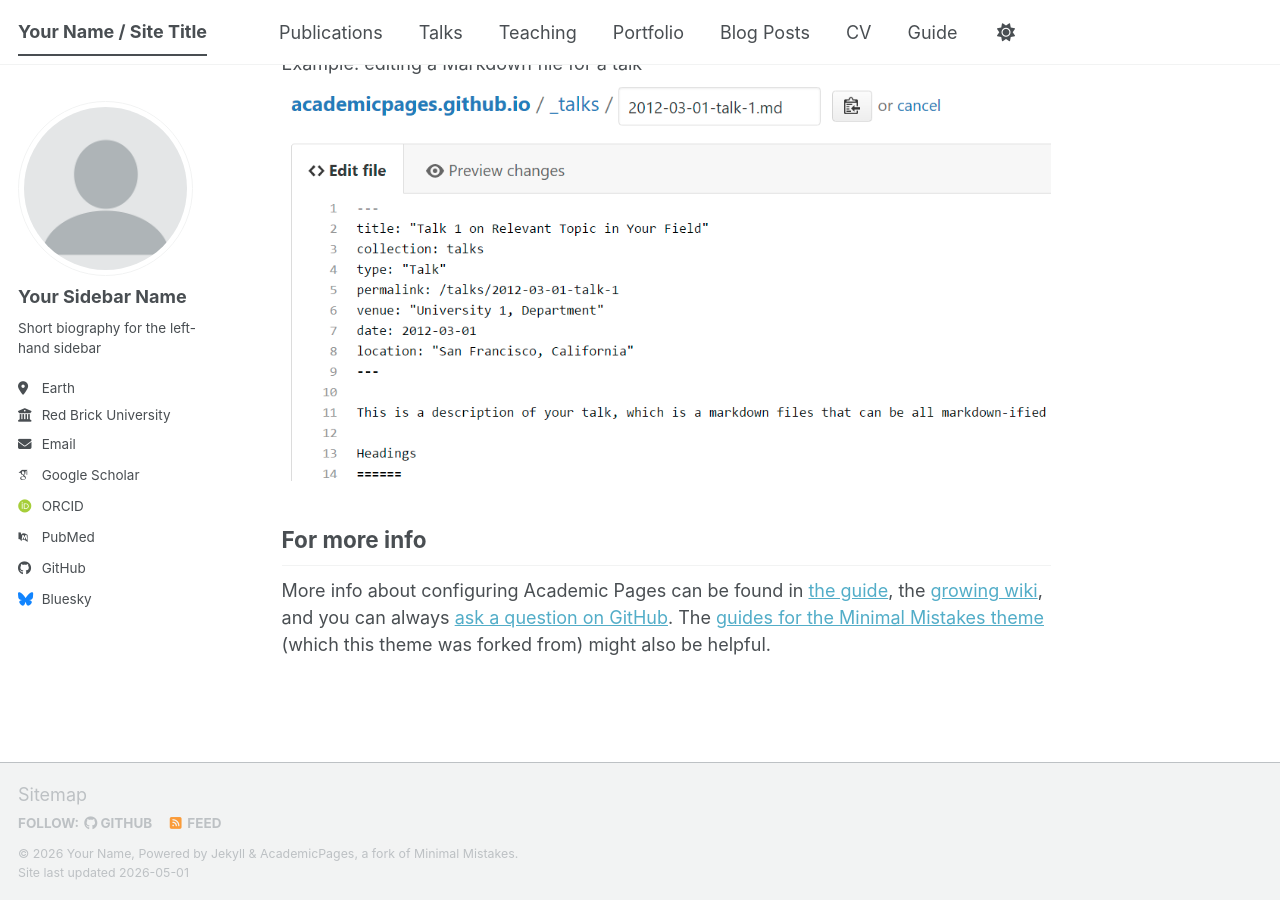
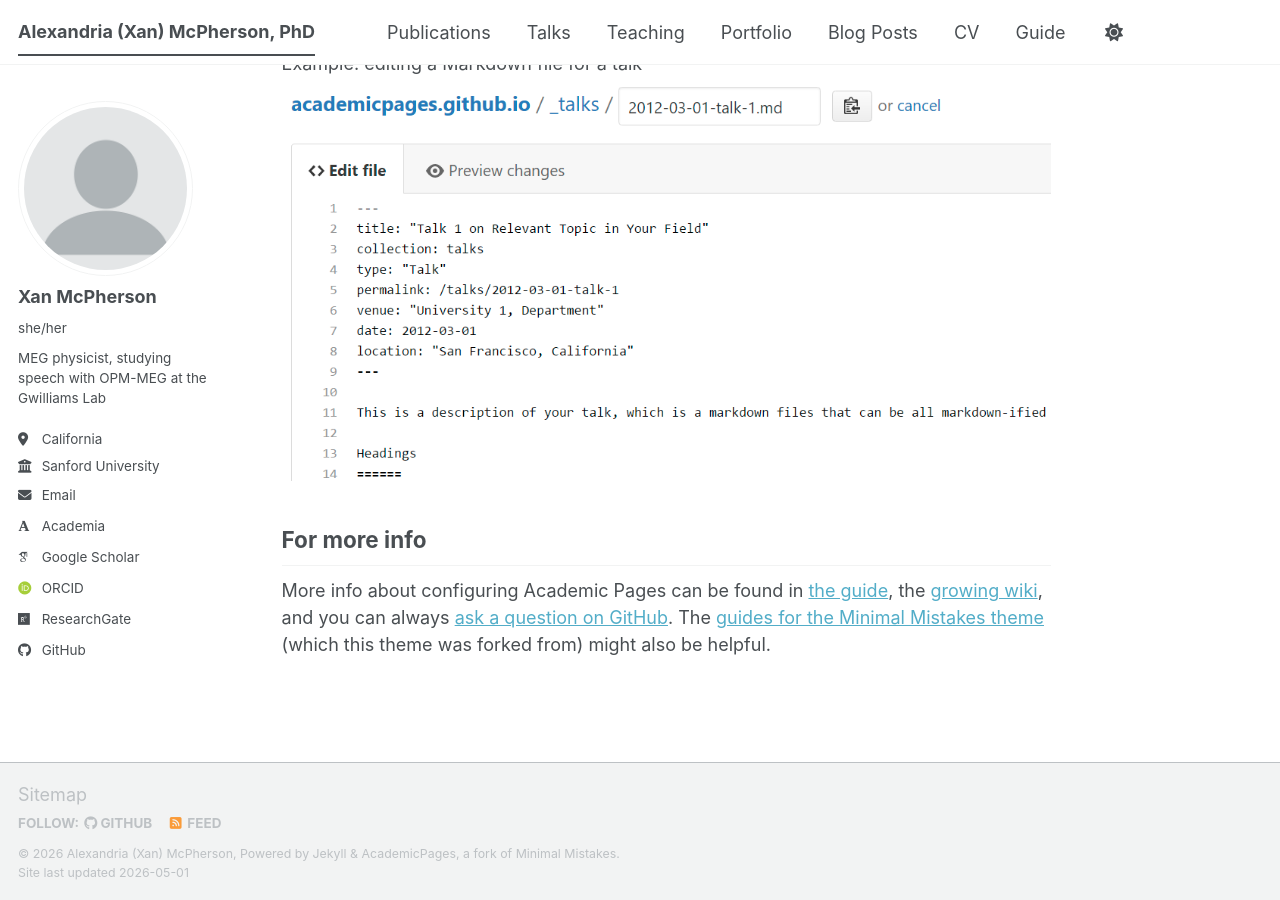
Before and after one commit to xannnimal/xannnimal.github.io, a Jekyll site: the page built from _pages/about.md, in a window 1280 px wide and 900 px high, scrolled down 2720 px. Built offline with Jekyll 4.4.1, drawn with Linux system fonts in a browser that asks for light colours; some web fonts are replaced; a script bundle is joined from its source files by our own code; library files that are not in the unit come from our copies.

Commit message:
Update _config.yml

```diff
--- a/_config.yml
+++ b/_config.yml
@@ -9,14 +9,14 @@
 # Basic Site Settings
 locale                   : "en-US"
 site_theme               : "default" # The available themes options are "default", "air", "sunrise", "mint", "dirt" and "contrast"
-title                    : "Your Name / Site Title"
+title                    : "Alexandria (Xan) McPherson, PhD"
 title_separator          : "-"
-name                     : &name "Your Name"
-description              : &description "Your Name's academic portfolio"   # Update this with a general description of your site, this is the default if not overridden by a page
-url                      : https://academicpages.github.io # The base hostname & protocol for your site e.g. "https://[your GitHub username].github.io",
+name                     : &name "Alexandria (Xan) McPherson"
+description              : &description "Xan's portfolio"   # Update this with a general description of your site, this is the default if not overridden by a page
+url                      : https://xannnimal.github.io # The base hostname & protocol for your site e.g. "https://[your GitHub username].github.io",
                                                            # or if you already have some other page hosted on Github then use "https://[your GitHub username].github.io/[Your Repo Name]"
 baseurl                  : "" # the subpath of your site, e.g. "/blog"
-repository               : "academicpages/academicpages.github.io"
+repository               : "xannnimal/xannnimal.github.io"
 
 # Site Author - The following control what appear as part of the author content on the side bar.
 #               If a field is blank the icon and link will not appear, otherwise it will be shown.
@@ -24,25 +24,25 @@ repository               : "academicpages/academicpages.github.io"
 author:
   # Biographic information
   avatar           : "profile.png"
-  name             : "Your Sidebar Name"
-  pronouns         : # example: "she/her"
-  bio              : "Short biography for the left-hand sidebar"
-  location         : "Earth"
-  employer         : "Red Brick University"
+  name             : "Xan McPherson"
+  pronouns         : "she/her"
+  bio              : "MEG physicist, studying speech with OPM-MEG at the Gwilliams Lab"
+  location         : "California"
+  employer         : "Sanford University"
   uri              : # URL
-  email            : "none@example.org"
+  email            : "amcphers@stanford.edu"
 
   # Academic websites
-  academia         : # URL
+  academia         : "https://profiles.stanford.edu/alexandria-mcpherson"
   arxiv            : # URL - Update with the correct link to your profile
-  googlescholar    : "https://scholar.google.com/citations?user=PS_CX0AAAAAJ"
+  googlescholar    : "https://scholar.google.com/citations?user=FocdxdIAAAAJ&hl=en"
   inspire-hep      : # URL
   impactstory      : # URL
-  orcid            : "https://orcid.org/yourorcidurl"
+  orcid            : "https://orcid.org/0000-0003-0195-6234"
   semantic         : # URL
   ssrn             : # URL
-  pubmed           : "https://www.ncbi.nlm.nih.gov/pubmed/?term=john+snow"
-  researchgate     : # URL
+  pubmed           : #"https://www.ncbi.nlm.nih.gov/pubmed/?term=john+snow"
+  researchgate     : "https://www.researchgate.net/profile/Alexandria-Mcpherson-2"
   scopus           : # URL
   zotero           : # URL
 
@@ -51,13 +51,13 @@ author:
   bitbucket        : # Username - Update with your username on the site
   codepen          : # Username
   dribbble         : # Username
-  github           : "academicpages"
+  github           : "xannnimal"
   kaggle           : # Username
   stackoverflow    : # User number or user number and name (i.e., use "1" or "1/jeff-atwood")
 
   # Social media
   artstation       : # Username
-  bluesky          : "bsky.app" # Replace this with you Bluesky username
+  bluesky          : #"bsky.app" # Replace this with you Bluesky username
   facebook         : # Username
   flickr           : # Username
   foursquare       : # Username
```
